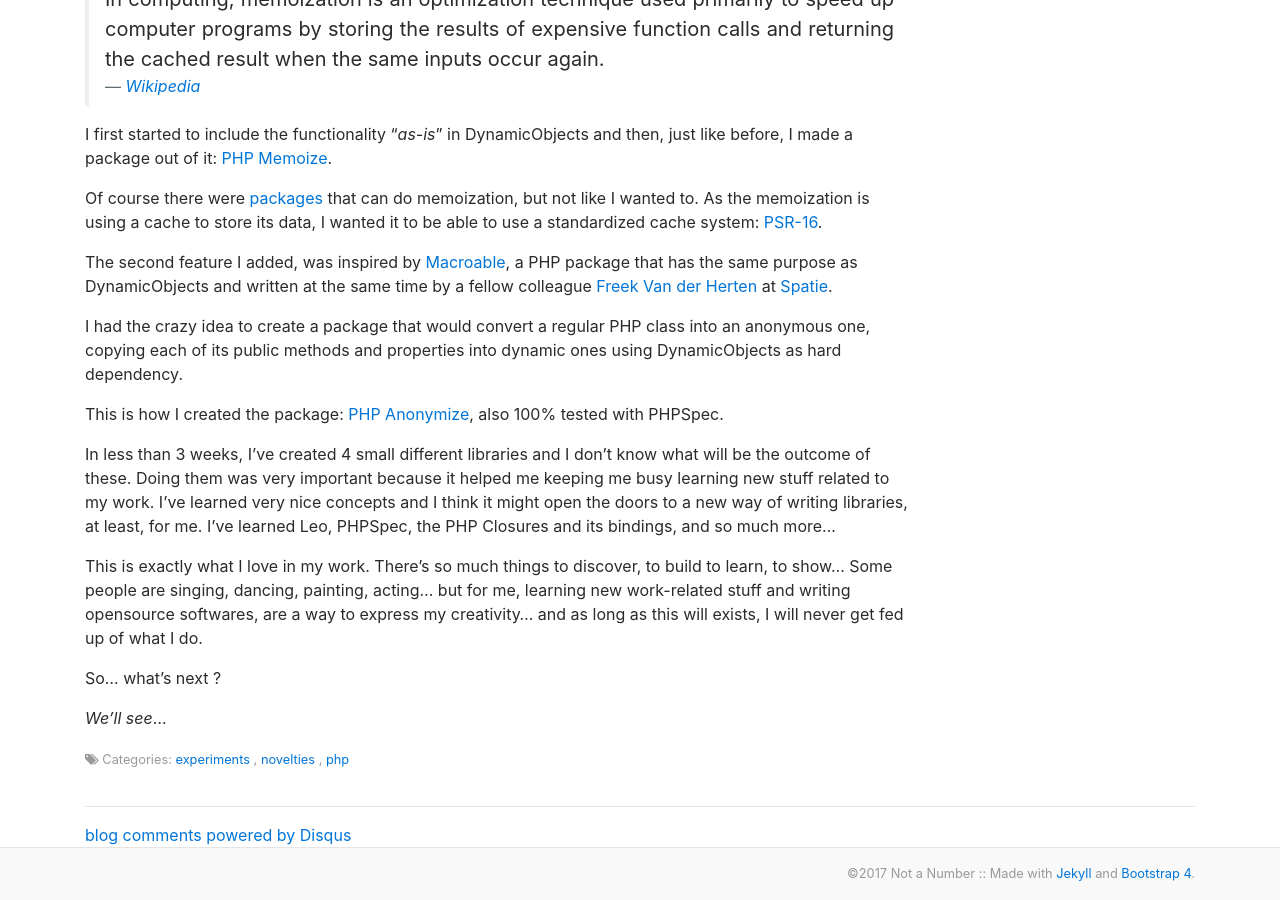
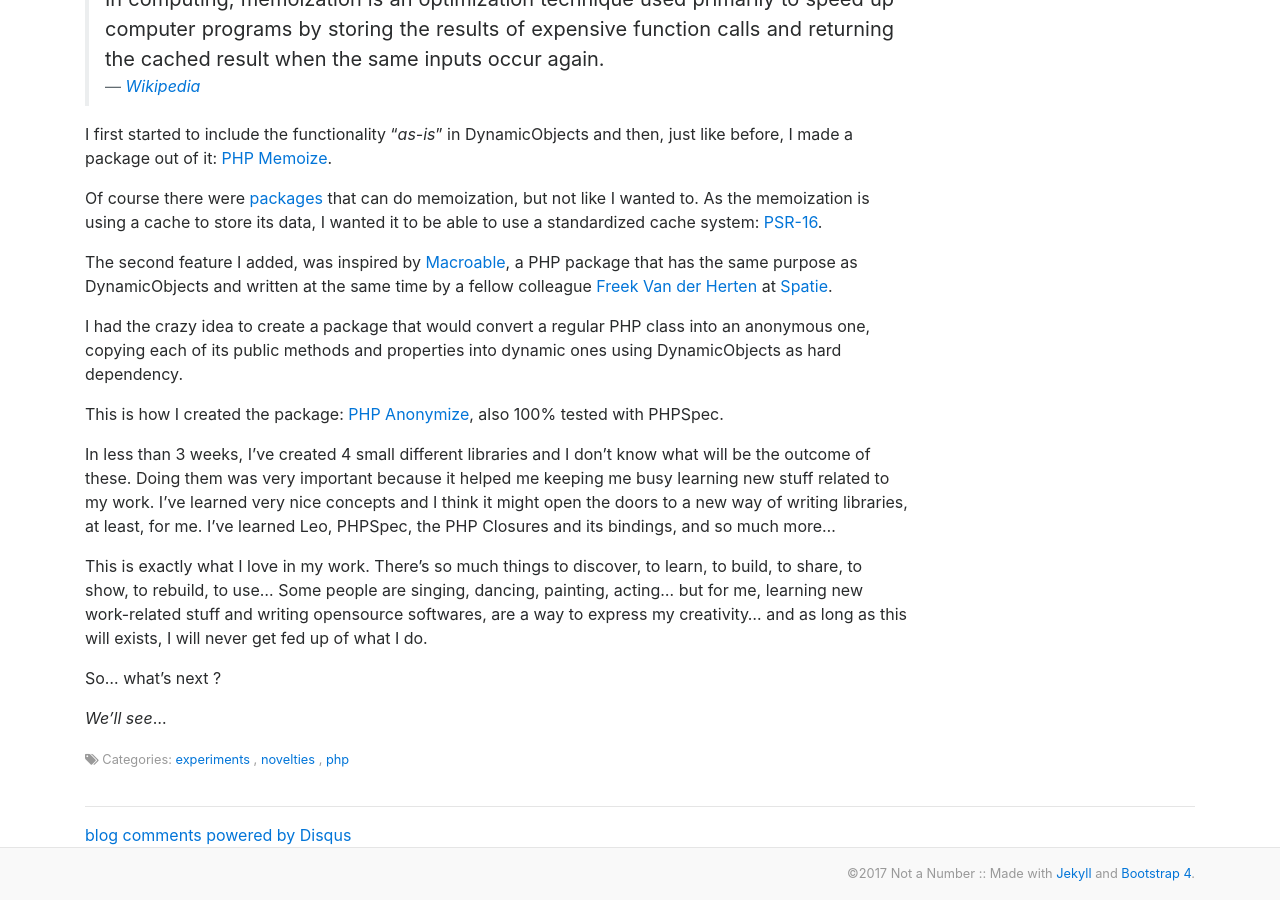
Before and after one commit to drupol/not-a-number.io, a Jekyll site: the page built from _posts/dev/2017-09-20-PHP-experimentations.md, in a window 1280 px wide and 900 px high, scrolled down 2845 px. Built offline with Jekyll 4.4.1, drawn with Linux system fonts in a browser that asks for light colours; nearby versions of some CDN libraries; comment, search, counter and statistics services are not loaded.

Commit message:
Fix small typo.

```diff
--- a/_posts/dev/2017-09-20-PHP-experimentations.md
+++ b/_posts/dev/2017-09-20-PHP-experimentations.md
@@ -110,7 +110,7 @@
 Doing them was very important because it helped me keeping me busy learning new stuff related to my work. I've learned very nice concepts and I think it might open the doors to a new way of writing libraries, at least, for me.
 I've learned Leo, PHPSpec, the PHP Closures and its bindings, and so much more...
 
-This is exactly what I love in my work. There's so much things to discover, to build to learn, to show...
+This is exactly what I love in my work. There's so much things to discover, to learn, to build, to share, to show, to rebuild, to use...
 Some people are singing, dancing, painting, acting... but for me, learning new work-related stuff and writing opensource softwares, are a way to express my creativity... and as long as this will exists, I will never get fed up of what I do.
 
 
```
